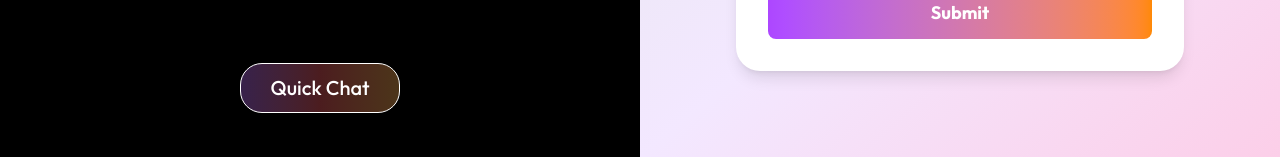
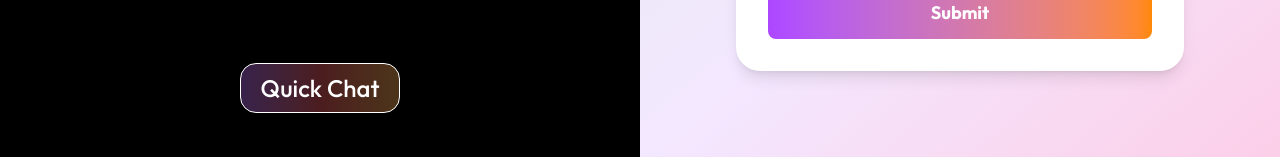
Before and after one commit to MoyasiGinko/SS-Media-website, a Next.js app: page /contact in a window 1280 px wide. Shown: the part 403-566 px from the top of the page. Built offline with nearby package versions, Linux system fonts and the light colour scheme.

Commit message:
Update ContactIntro.tsx

```diff
--- a/components/contact/intro/ContactIntro.tsx
+++ b/components/contact/intro/ContactIntro.tsx
@@ -12,7 +12,7 @@ export const ContactIntro = () => {
         Fill The Contact Form Or Scan Those QR. It's An Honor To Support You In
         Your Content Creation Journey.
       </p>
-      <button className="w-[160px] h-[50px] rounded-[22px] text-xl text-center border-[1.5px] border-white bg-gradient-to-r from-[#BB6FFB]/30 via-[#FC5F67]/30 to-[#FFB054]/30 text-white font-medium  items-center">
+      <button className="w-[160px] h-[50px] rounded-2xl text-2xl text-center border-[1.5px] border-white bg-gradient-to-r from-[#BB6FFB]/30 via-[#FC5F67]/30 to-[#FFB054]/30 text-white font-medium  items-center">
         Quick Chat
       </button>
     </div>
```
